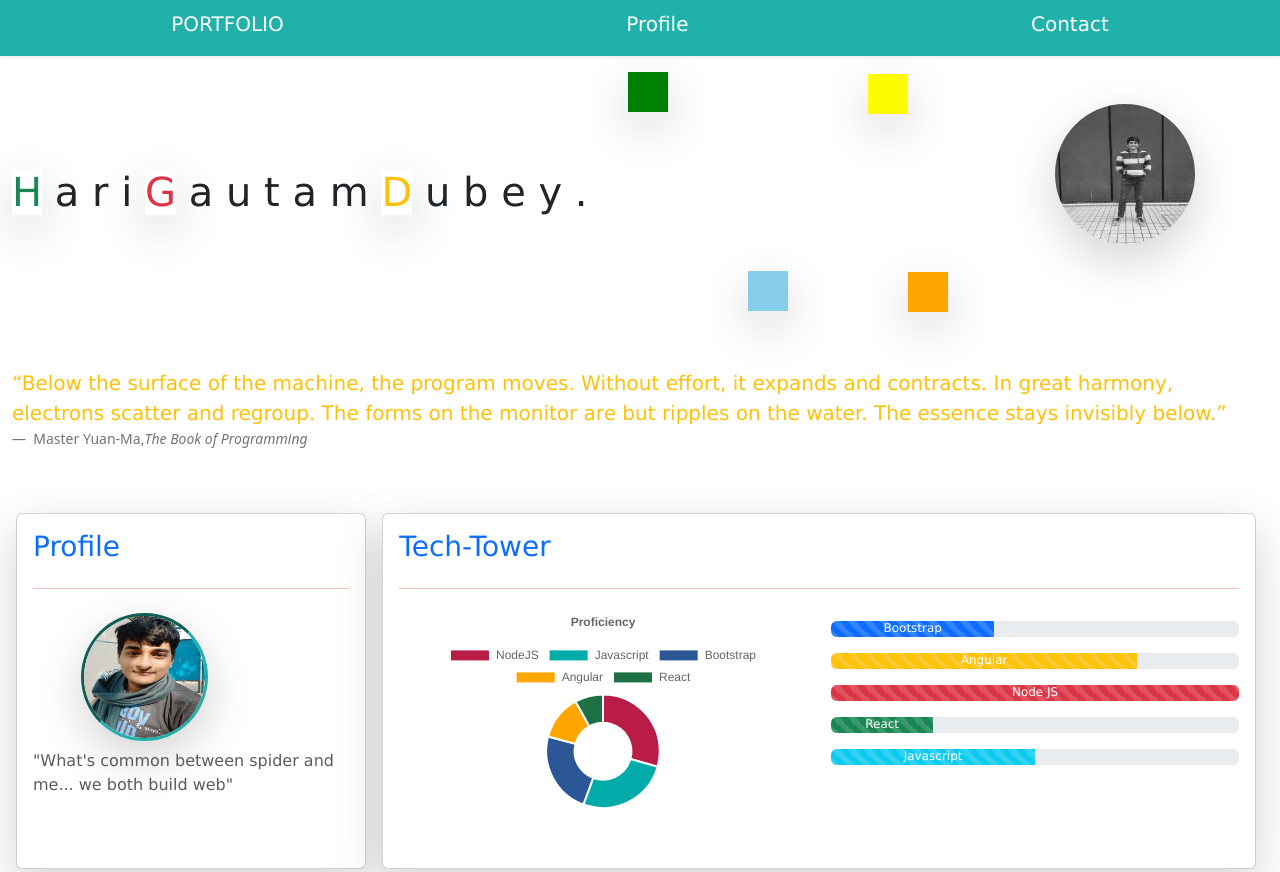
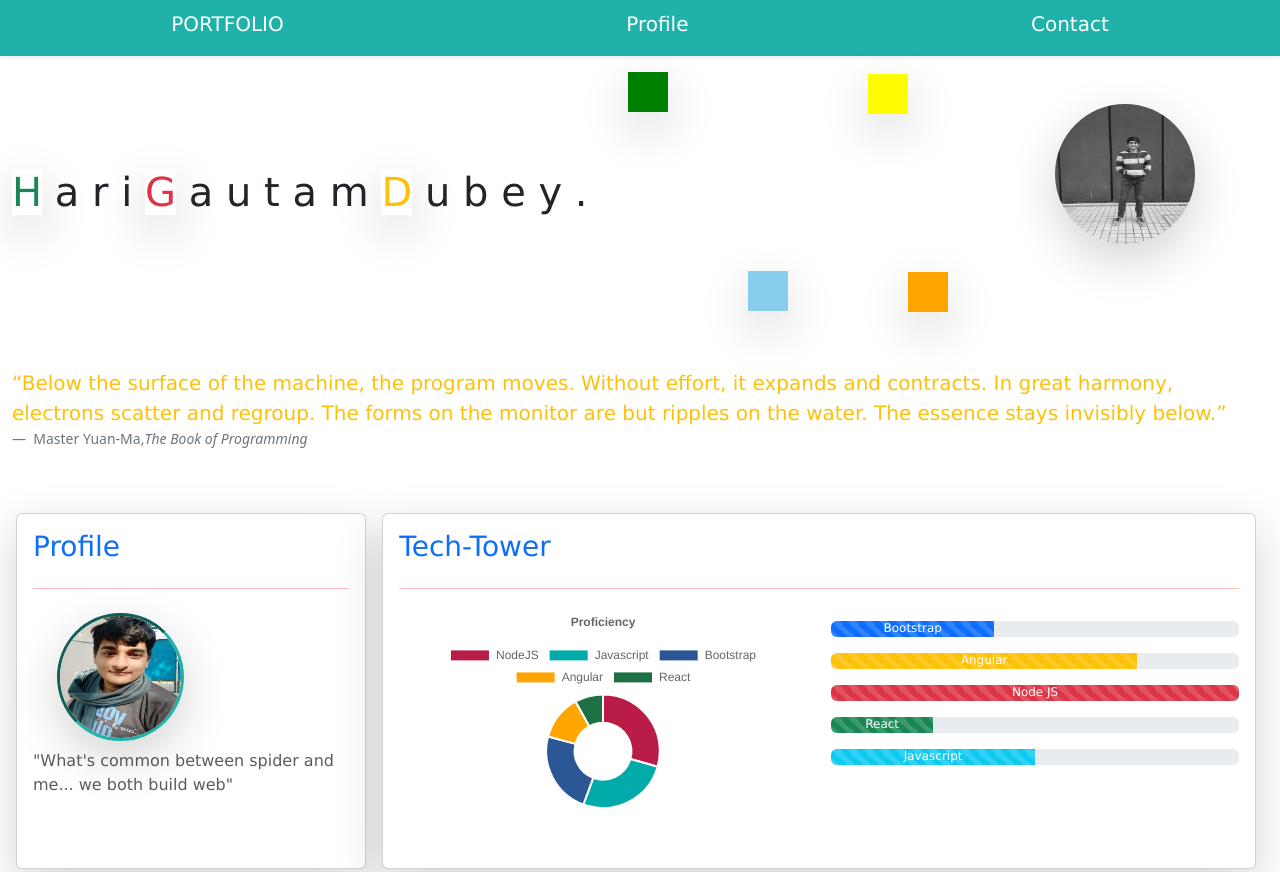
Before and after one commit to bhaihari/spider, a plain HTML site: page index.html in a window 1280 px wide. Shown: the top 872 px of the page. Drawn offline with nearby package versions, Linux system fonts and the light colour scheme.

Commit message:
Update index.html

```diff
--- a/index.html
+++ b/index.html
@@ -157,7 +157,7 @@ but ripples on the water. The essence stays invisibly below.”
                   <h3> Profile</h3>
         </div>
         <hr style="color:red;">
-        <img src="./images/Hari1.jpg" alt="profile pic" width="40%" height="40%" class="rounded-circle shadow-lg  mx-5 my-2 color1" style="shadow-circle:20px;" data-bs-toggle="modal" data-bs-target="#mymodal">
+        <img src="./images/Hari1.jpg" alt="profile pic" width="40%" height="40%" class="rounded-circle shadow-lg  mx-4 my-2 color1" style="shadow-circle:20px;" data-bs-toggle="modal" data-bs-target="#mymodal">
           <p class="text-muted">"What's common between spider and me... we both build web"</p>
       </div>
 
```
